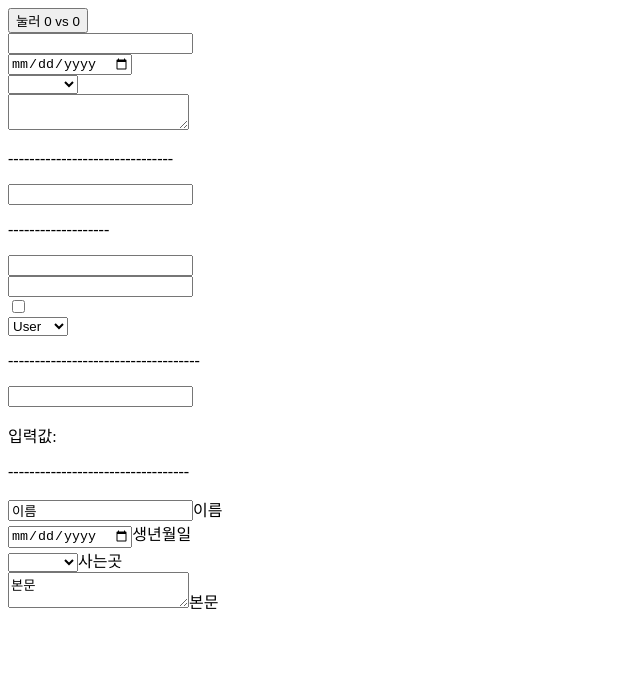
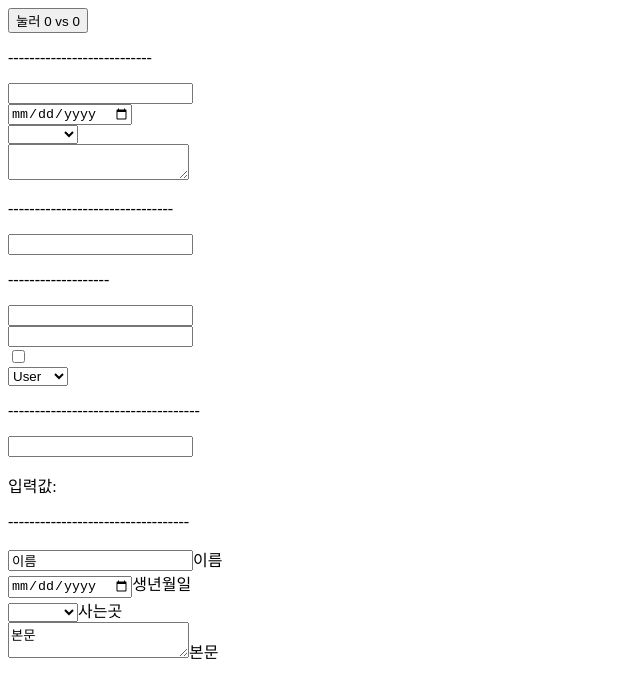
Before and after one commit to yulfather/onebite-react, a React (Vite) app in the folder section05/: page / in a window 1280 px wide. Shown: the top 698 px of the page, without its empty margins (0-640 px from the left). Built offline with nearby package versions, Linux system fonts and the light colour scheme.

Commit message:
section05 useRef내용 정리

```diff
--- a/section05/src/components/UseReferance.jsx
+++ b/section05/src/components/UseReferance.jsx
@@ -1,4 +1,28 @@
 import { useRef, useState } from "react";
+
+// 1. useRef란?
+// -> useRef는 렌더링과 무관하게 유지되는 '컴포넌트 전용 변수'를 만드는 React Hook
+//  - 값이 변경되어도 리렌더링이 발생하지 않음
+//  - 컴포넌트가 언마운트될 때까지 값이 유지됨
+// const ref = useRef(initialValue);
+
+// 2. useRef의 내부구조(핵심원리)
+// const ref = useRef(0); -> ref = {current: 0}(이때 생성되는 구조)
+//  - 핵심 포인트
+//   -> useRef는 객체를 반환
+//   -> React는 이 객체를 매 렌더링마다 동일한 객체로 유지
+//   -> 변경 대상은 오직 ref.current(ref.current = 10 // 가능)
+
+// 3. useRef vs State (가장 중요한 비교)
+// 구분	         useState	         useRef
+// 값 변경 시	    리렌더링 발생	      리렌더링 없음
+// 값 유지	      유지됨	           유지됨
+// 렌더링에 영향	 O	               X
+// 주 용도	      UI에 보여지는 상태	로직용 변수 / DOM 접근
+
+// 4. useRef가 "컴포넌트의 변수"인 이유
+// 일반변수: let count = 0; -> 렌더링 마다 초기화
+// useRef: const countRef = useRef(0); -> 렌더링 마다 값유지
 
 function App() {
   let normal = 0;
@@ -13,10 +37,51 @@ function App() {
   };
 
   return (
-    <button onClick={click}>
-      눌러 {normal} vs {ref.current}
-    </button>
+    <div>
+      <button onClick={click}>
+        눌러 {normal} vs {ref.current}
+      </button>
+      <p>---------------------------</p>
+    </div>
   );
 }
+// 결과
+//  - normal -> 항상 1
+//  - ref.current -> 1, 2, 3, ......
+
+// 5. useRef의 대표적인 사용 목적 3가지
+
+// 1) DOM 직접접근
+// const inputRef = useRef(null);
+// <input ref={inputRef} />
+// inputRef.current.focus();
+// -> 포커스, 스크롤, 크기측정
+// -> document.querySelector 대체
+
+// 2) 렌더링과 무관한 값 저장
+// const prevValue = useRef(null);
+// useEffect(() => {
+//   prevValue.current = value;
+// }, [value])
+// -> 이전 값 저장, 타이머 ID, interval, timeout관리
+
+// 3) 최초 1회만 실행 제어 - 최초 렌더 제외 패턴
+// const isMounted = useRef(false);
+// useEffect(() => {
+//   if(!isMounted) {
+//     isMounted.current = true;
+//     return;
+//   }
+//   console.log("update run");
+// });
+
+// 6. useRef 한 문장 요약
+//  -> useRef는 "렌더링에 관여하지 않는 컴포넌트 전용 변수"를 만들기 위한 Hook
+
+// 7. 언제 useRef를 쓰면 되는가(판단기준)
+// - 화면 변경 필요 없음
+// - 값은 유지되어야 함
+// - DOM을 직접 제어해야 함
+// - 렌더링 성능을 건드리고 싶지 않음
 
 export default App;
```
